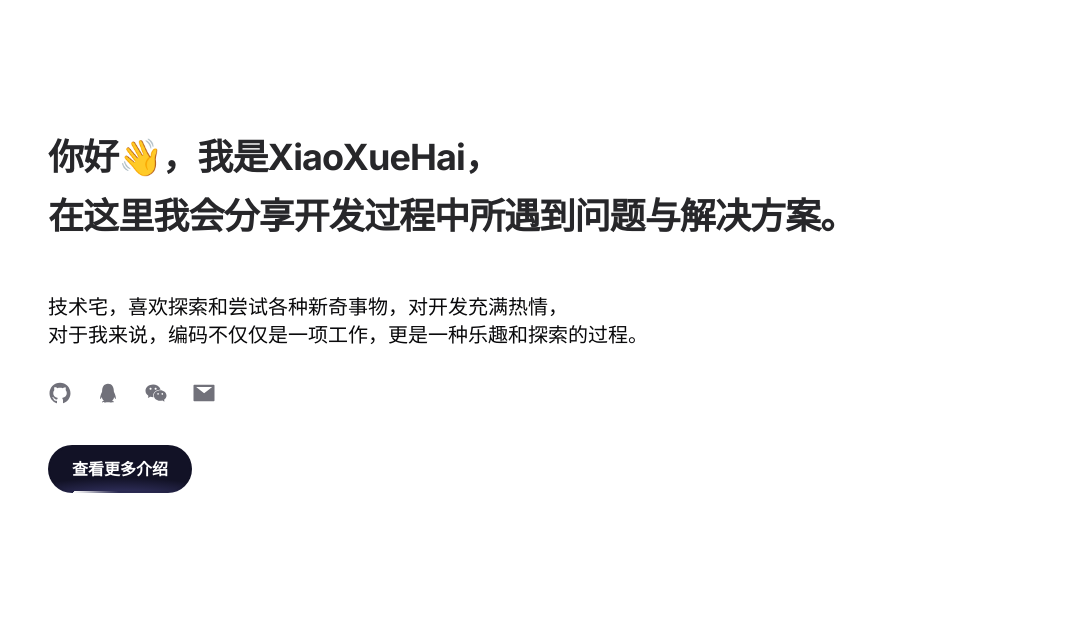
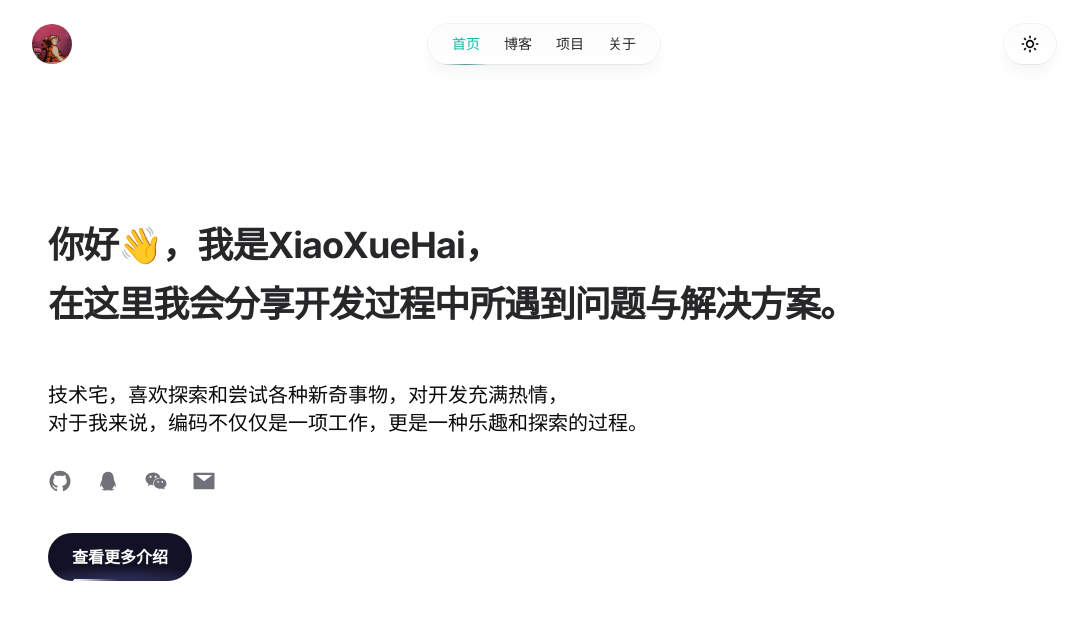
Before and after one commit to xiaoxuehai/xiaoxuehai.site, a Next.js app: page / in a window 1280 px wide. Shown: the top 620 px of the page, without its empty margins (96-1181 px from the left). Built offline with nearby package versions, Linux system fonts and the light colour scheme.

Commit message:
feat: 导航栏

```diff
--- /dev/null
+++ b/src/app/(main)/Header.tsx
@@ -0,0 +1,60 @@
+'use client';
+
+import {
+  type Variants,
+  motion,
+  useMotionValueEvent,
+  useScroll,
+} from 'framer-motion';
+import NextImage from 'next/image';
+import NextLink from 'next/link';
+import { useRef, useState } from 'react';
+
+import { NavigationBar } from '@/app/(main)/NavigationBar';
+import { ThemeSwitch } from '@/app/(main)/ThemeSwitch';
+import { Container } from '@/components/Container';
+import { Animate } from '@/enum';
+
+export function Header() {
+  const prevScrollY = useRef(0);
+  const [animate, setAnimate] = useState<Animate>(Animate.Show);
+  const { scrollY } = useScroll();
+
+  useMotionValueEvent(scrollY, 'change', latest => {
+    setAnimate(prevScrollY.current > latest ? Animate.Show : Animate.Hidden);
+    prevScrollY.current = latest;
+  });
+
+  const variants: Variants = {
+    [Animate.Hidden]: { opacity: 0, y: '-100%', scale: 0.9 },
+    [Animate.Show]: { opacity: 1, y: 0, scale: 1 },
+  };
+  return (
+    <motion.div
+      className='sticky top-0 z-50'
+      initial={Animate.Hidden}
+      animate={animate}
+      variants={variants}
+    >
+      <Container>
+        <div className='flex py-6'>
+          <NextLink href='/' className='flex-1'>
+            <NextImage
+              width={40}
+              height={40}
+              className='rounded-full'
+              src='/avatar.jpg'
+              alt=''
+            ></NextImage>
+          </NextLink>
+          <div className='flex flex-1 justify-end px-4 md:justify-center'>
+            <NavigationBar />
+          </div>
+          <div className='pointer-events-auto flex justify-end gap-3 md:flex-1'>
+            <ThemeSwitch />
+          </div>
+        </div>
+      </Container>
+    </motion.div>
+  );
+}
--- /dev/null
+++ b/src/app/(main)/NavigationBar.tsx
@@ -0,0 +1,94 @@
+'use client';
+
+import { motion, useMotionTemplate, useMotionValue } from 'framer-motion';
+import NextLink from 'next/link';
+import { usePathname } from 'next/navigation';
+import {
+  useCallback,
+  type HTMLAttributes,
+  type PropsWithChildren,
+  MouseEvent,
+} from 'react';
+
+import { NAVIGATION_ITEMS } from '@/config/app';
+import { clsxm } from '@/lib/clsxm';
+
+function DesktopNavItem({
+  href,
+  children,
+}: PropsWithChildren & { href: string }) {
+  const pathname = usePathname();
+  const isActive = pathname === href;
+
+  return (
+    <li>
+      <NextLink
+        href={href}
+        className={clsxm(
+          'relative flex h-full items-center whitespace-nowrap px-3 py-2 transition',
+          isActive
+            ? ' text-teal-500 dark:text-teal-400'
+            : 'hover:text-teal-500 dark:hover:text-teal-400',
+        )}
+      >
+        {children}
+        {isActive && (
+          <motion.span
+            className='absolute inset-x-1 -bottom-px h-px bg-gradient-to-r from-amber-700/0 via-teal-700/70 to-teal-700/0 dark:from-amber-500/0 dark:via-teal-500/40 dark:to-amber-500/0'
+            layoutId='active-navigation-item'
+          />
+        )}
+      </NextLink>
+    </li>
+  );
+}
+function Desktop({ className, ...rest }: HTMLAttributes<HTMLDivElement>) {
+  const mouseX = useMotionValue(0);
+  const mouseY = useMotionValue(0);
+  const radius = useMotionValue(0);
+  const handleMouseMove = useCallback(
+    ({ clientX, clientY, currentTarget }: MouseEvent) => {
+      const bounds = currentTarget.getBoundingClientRect();
+      mouseX.set(clientX - bounds.left);
+      mouseY.set(clientY - bounds.top);
+      radius.set(Math.sqrt(bounds.width ** 2 + bounds.height ** 2) / 2.5);
+    },
+    [mouseX, mouseY, radius],
+  );
+  const background = useMotionTemplate`radial-gradient(${radius}px circle at ${mouseX}px ${mouseY}px, var(--spotlight-color) 10%, transparent 75%)`;
+
+  return (
+    <nav
+      onMouseMove={handleMouseMove}
+      className={clsxm(
+        'group relative',
+        'rounded-full bg-gradient-to-b from-zinc-50/70 to-white/90',
+        'shadow-lg shadow-zinc-800/5 ring-1 ring-zinc-900/5 backdrop-blur-md',
+        'dark:from-zinc-900/70 dark:to-zinc-800/90 dark:ring-zinc-100/10',
+        '[--spotlight-color:rgb(20,184,166,0.1)] dark:[--spotlight-color:rgb(20,184,166,0.3)]',
+        className,
+      )}
+      {...rest}
+    >
+      <motion.div
+        className='pointer-events-none absolute inset-0 rounded-full opacity-0 transition-opacity duration-500 group-hover:opacity-100'
+        style={{ background }}
+      />
+
+      <ul className='flex h-full px-3 text-sm font-medium text-zinc-800 dark:text-zinc-200'>
+        {NAVIGATION_ITEMS.map(({ href, text }) => (
+          <DesktopNavItem key={href} href={href}>
+            {text}
+          </DesktopNavItem>
+        ))}
+      </ul>
+    </nav>
+  );
+}
+export function NavigationBar() {
+  return (
+    <>
+      <Desktop />
+    </>
+  );
+}
--- a/src/app/(main)/ThemeSwitch.tsx
+++ b/src/app/(main)/ThemeSwitch.tsx
@@ -19,19 +19,20 @@ const themes = [
 export function ThemeSwitch() {
   const { setTheme, theme, resolvedTheme } = useTheme();
   const ThemeIcon = useMemo(
-    () => themes.find(item => item.value === theme)!.icon,
+    () => themes.find(item => item.value === theme)?.icon,
     [theme],
   );
 
   function toggleTheme() {
     setTheme(resolvedTheme === 'dark' ? 'light' : 'dark');
   }
+  if (!ThemeIcon) return null;
   return (
     <button
       onClick={toggleTheme}
-      className='group flex items-center justify-between rounded-full bg-gradient-to-b from-zinc-50/50 to-white/90 px-3 py-2 shadow-lg shadow-zinc-800/5 ring-1 ring-zinc-900/5 backdrop-blur transition dark:from-zinc-900/50 dark:to-zinc-800/90 dark:ring-white/10 dark:hover:ring-white/20'
+      className='group flex items-center justify-between rounded-full bg-gradient-to-b from-zinc-50/50 to-white/90 px-4 py-2 shadow-lg shadow-zinc-800/5 ring-1 ring-zinc-900/5 backdrop-blur transition dark:from-zinc-900/50 dark:to-zinc-800/90 dark:ring-white/10 dark:hover:ring-white/20'
     >
-      <ThemeIcon className='h-6 w-6 stroke-zinc-500 p-0.5 transition group-hover:stroke-zinc-700 dark:group-hover:stroke-zinc-200' />
+      <ThemeIcon className='h-5 w-5 stroke-zinc-500 transition group-hover:stroke-zinc-700 dark:group-hover:stroke-zinc-400' />
     </button>
   );
 }
--- /dev/null
+++ b/src/app/(main)/layout.tsx
@@ -0,0 +1,12 @@
+import type { PropsWithChildren } from 'react';
+
+import { Header } from './Header';
+
+export default function MainLayout({ children }: PropsWithChildren) {
+  return (
+    <div className='flex min-h-screen flex-col'>
+      <Header />
+      <main className='flex-1'>{children}</main>
+    </div>
+  );
+}
```
Also changed, not shown: public/avatar.jpg (added).
